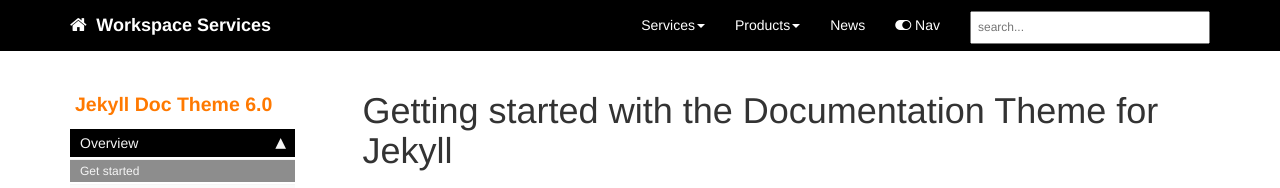
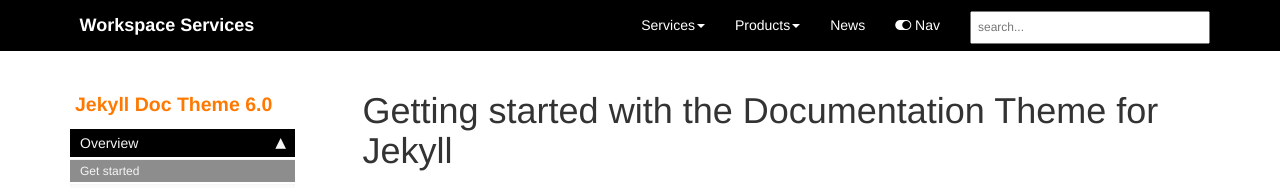
Before and after one commit to brummens/workspace-docs, a Jekyll site: the page built from index.md, in a window 1280 px wide. Shown: the top 188 px of the page. Built offline with Jekyll 4.4.1, drawn with Linux system fonts in a browser that asks for light colours; comment, search, counter and statistics services are not loaded.

Commit message:
Update topnav.html

```diff
--- a/_includes/topnav.html
+++ b/_includes/topnav.html
@@ -8,7 +8,7 @@
                 <span class="icon-bar"></span>
                 <span class="icon-bar"></span>
             </button>
-            <a class="fa fa-home fa-lg navbar-brand" href="index.html">&nbsp;<span class="projectTitle"> {{site.topnav_title}}</span></a>
+            <a class="fa fa-lg navbar-brand" href="index.html">&nbsp;<span class="projectTitle"> {{site.topnav_title}}</span></a>
         </div>
         <div class="collapse navbar-collapse" id="bs-example-navbar-collapse-1">
             <ul class="nav navbar-nav navbar-right">
```
